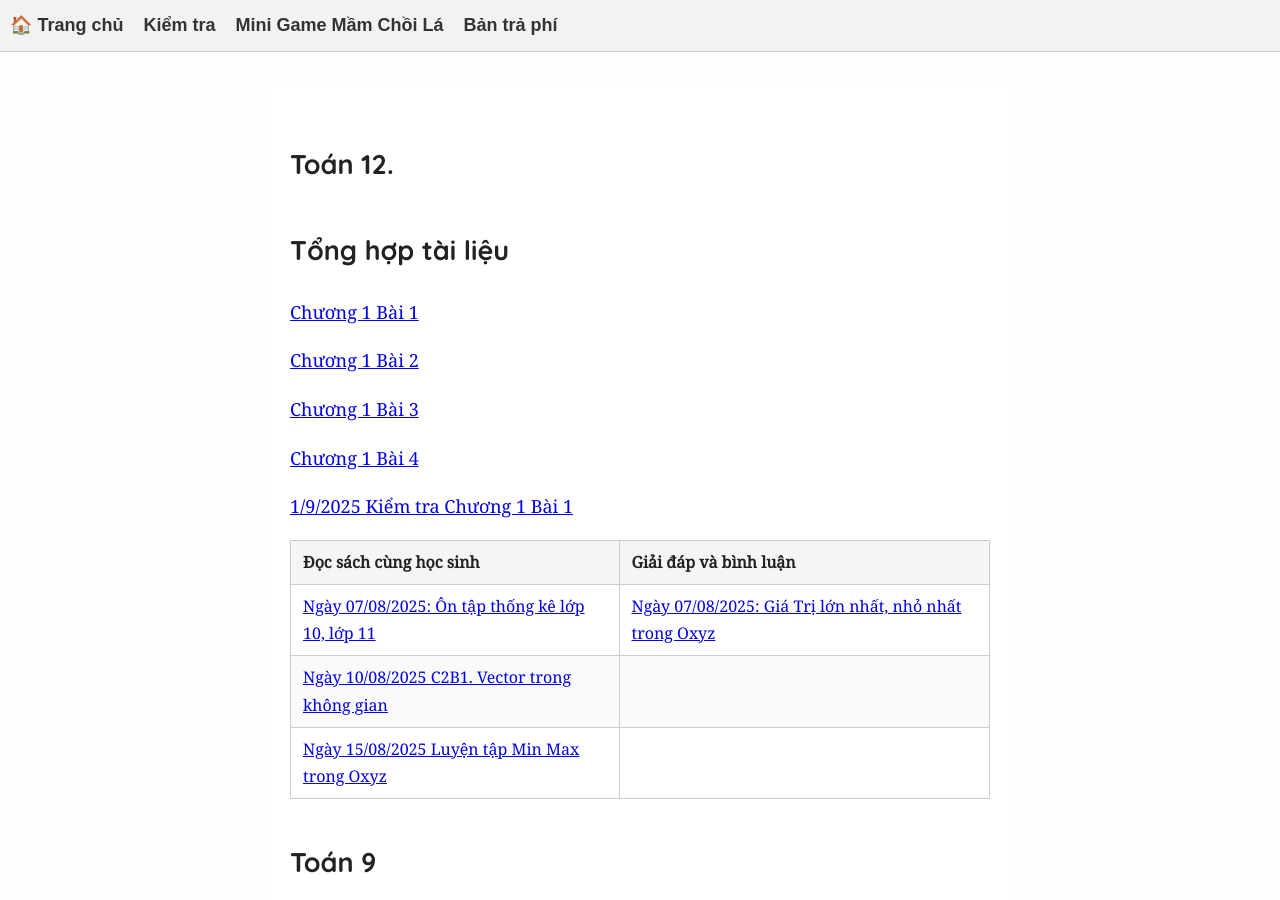
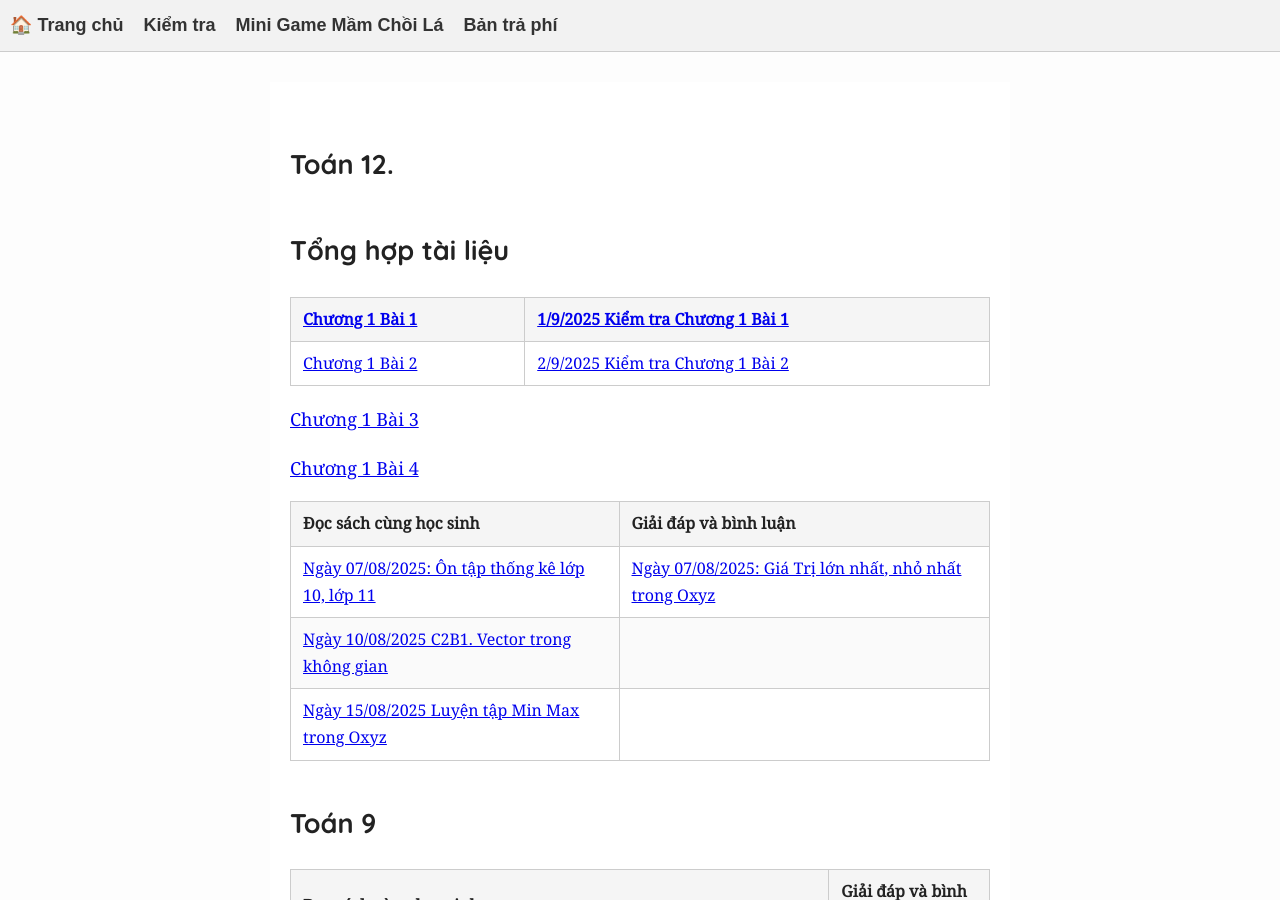
Before and after one commit to NguyenMuoiVN1988/publicstudyrepo, a Jekyll site: the page built from index.md, in a window 1280 px wide and 900 px high. Built offline with Jekyll 4.4.1, drawn with Linux system fonts in a browser that asks for light colours.

Commit message:
Update index.md

```diff
--- a/index.md
+++ b/index.md
@@ -6,15 +6,17 @@ title: "Public Study"
 
 ## Toán 12.
 ## Tổng hợp tài liệu
-[Chương 1 Bài 1](T12/T12C1B1.md)
 
-[Chương 1 Bài 2](T12/T12C1B2.md)
+| [Chương 1 Bài 1](T12/T12C1B1.md)| [1/9/2025 Kiểm tra Chương 1 Bài 1](T12/T12TestC1B1.md) |
+|----|---|
+| [Chương 1 Bài 2](T12/T12C1B2.md) | [2/9/2025 Kiểm tra Chương 1 Bài 2](T12/T12TestC1B2F.md)|
 
 [Chương 1 Bài 3](T12/T12C1B3.md)
 
 [Chương 1 Bài 4](T12/T12C1B4KhaoSat.md)
 
-[1/9/2025 Kiểm tra Chương 1 Bài 1](T12/T12TestC1B1.md)
+
+
 
 | Đọc sách cùng học sinh | Giải đáp và bình luận|
 |-----|-----|
```
